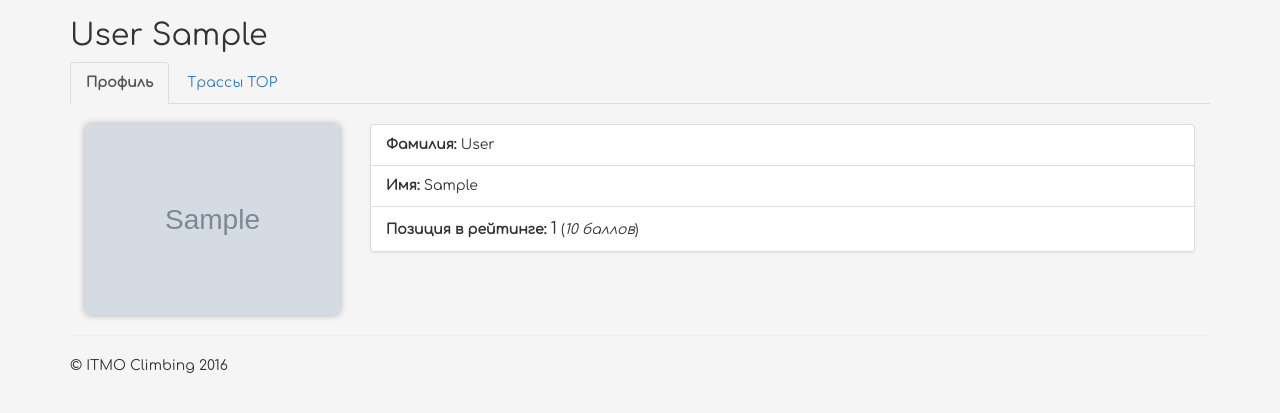
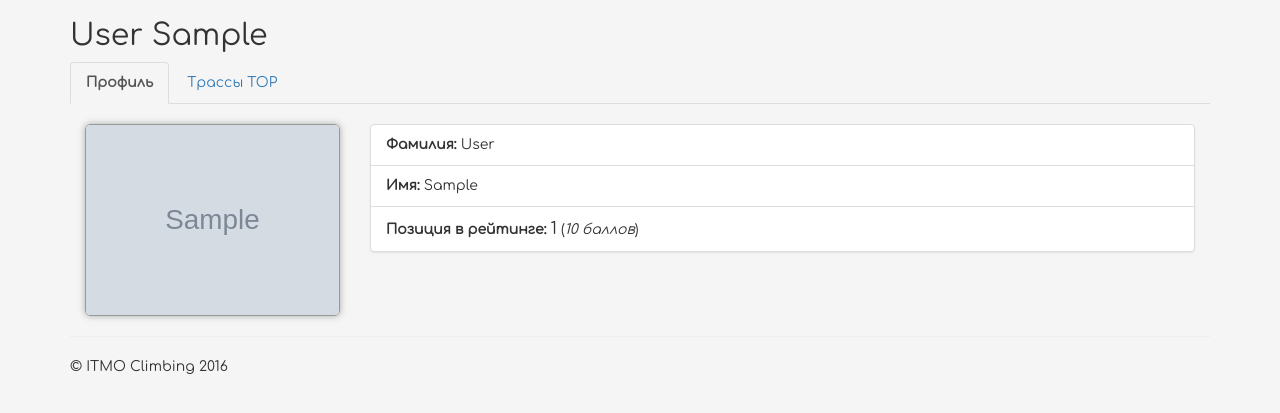
Before and after one commit to Karadarya/itmo_8a.nu, a Django app: a page that uses templates/base.html in a window 1280 px wide. Shown: the part 51-464 px from the top of the page. Run offline with Django 3.2, Linux system fonts and the light colour scheme; tables that the repository leaves empty hold one stand-in row (values such as "Sample post"); grey boxes marked "Sample" are stand-in pictures; some libraries are stand-ins or nearby versions.

Commit message:
border for profile pic

```diff
--- a/static/css/main.css
+++ b/static/css/main.css
@@ -145,4 +145,5 @@
   width: 100%;
   border-radius: 5px;
   box-shadow: 0 0 7px rgba(0,0,0,0.3);
+  border: 1px groove #999;
 }
```
